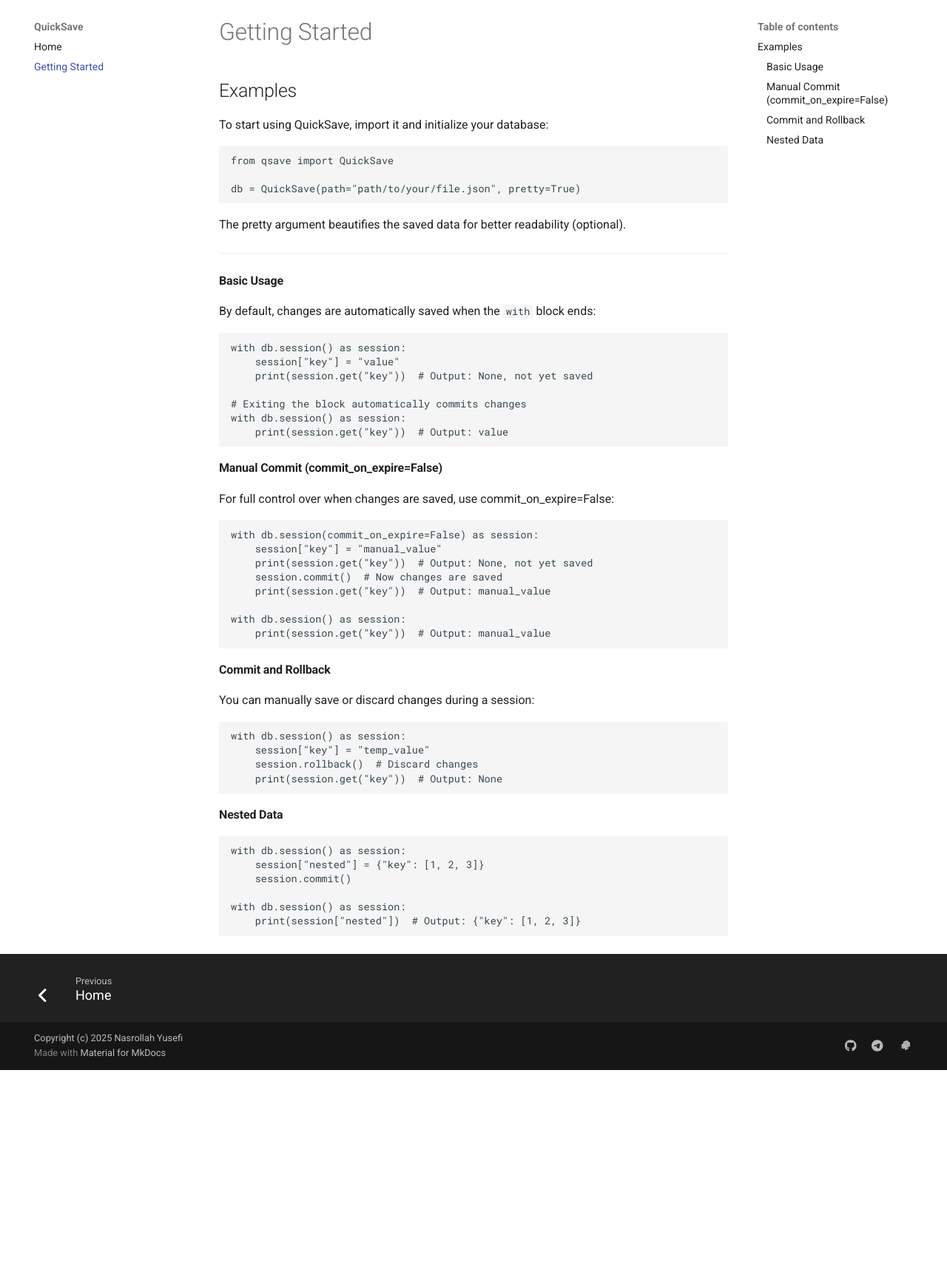
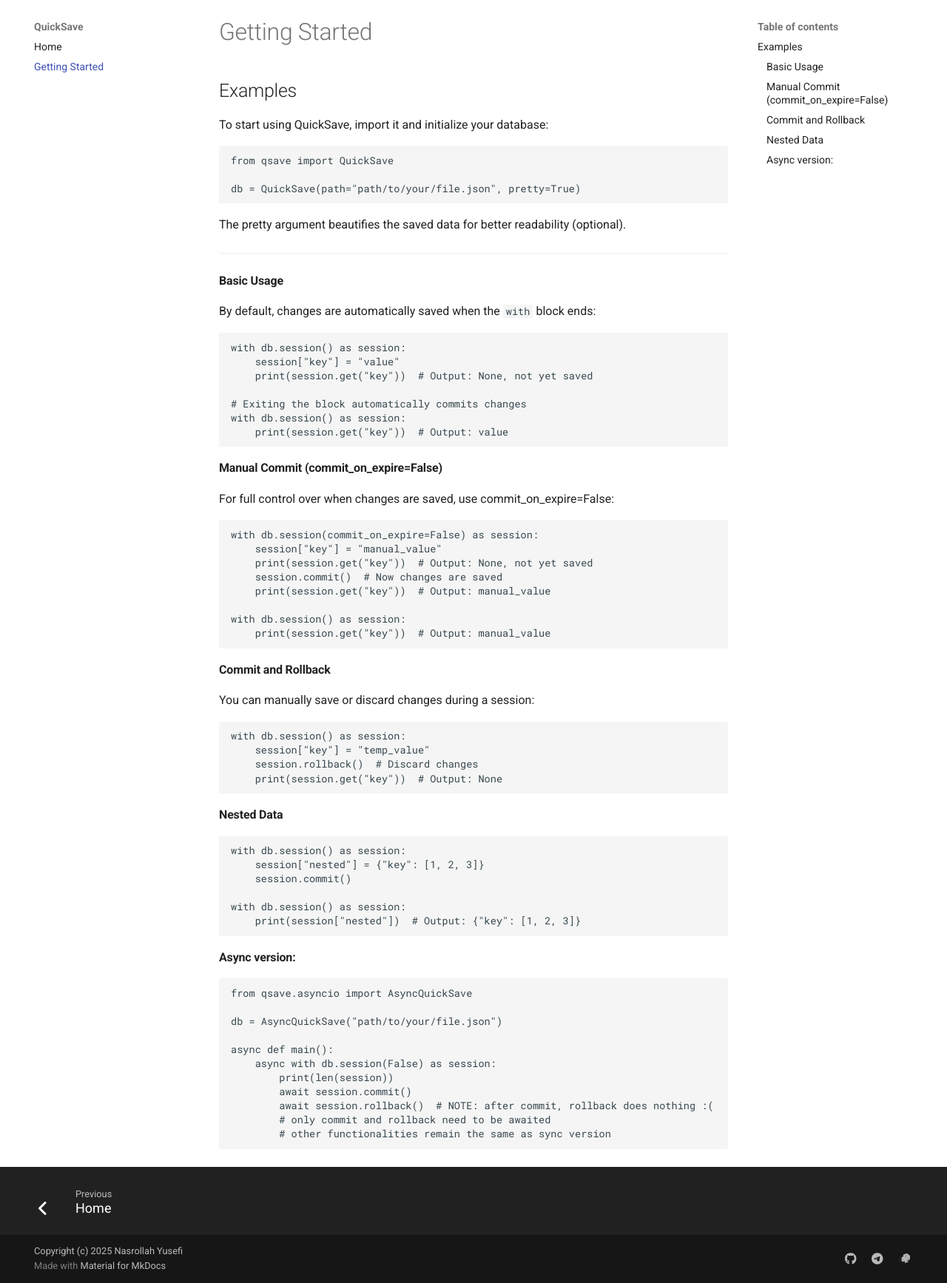
Before and after one commit to NasrollahYusefi/QuickSave, a plain HTML site: page Getting Started/index.html in a window 1280 px wide. Shown: the part 75-1810 px from the top of the page at 74% size. Before the commit the page ends 1522 px from the top, so only its background shows below. Drawn offline with Linux system fonts and the light colour scheme.

Commit message:
Deployed 7159041 with MkDocs version: 1.6.1

```diff
--- a/Getting Started/index.html
+++ b/Getting Started/index.html
@@ -330,6 +330,15 @@
 
 </li>
 
+          <li class="md-nav__item">
+  <a href="#async-version" class="md-nav__link">
+    <span class="md-ellipsis">
+      Async version:
+    </span>
+  </a>
+
+</li>
+
       </ul>
     </nav>
 
@@ -413,6 +422,15 @@
 
 </li>
 
+          <li class="md-nav__item">
+  <a href="#async-version" class="md-nav__link">
+    <span class="md-ellipsis">
+      Async version:
+    </span>
+  </a>
+
+</li>
+
       </ul>
     </nav>
 
@@ -478,6 +496,19 @@
 
 with db.session() as session:
     print(session[&quot;nested&quot;])  # Output: {&quot;key&quot;: [1, 2, 3]}
+</code></pre>
+<h4 id="async-version">Async version:</h4>
+<pre><code class="language-python">from qsave.asyncio import AsyncQuickSave
+
+db = AsyncQuickSave(&quot;path/to/your/file.json&quot;)
+
+async def main():
+    async with db.session(False) as session:
+        print(len(session))
+        await session.commit()
+        await session.rollback()  # NOTE: after commit, rollback does nothing :(
+        # only commit and rollback need to be awaited
+        # other functionalities remain the same as sync version
 </code></pre>
 
 
```
Also changed, not shown: search/search_index.json (+1 -1 lines), 1 other file.
